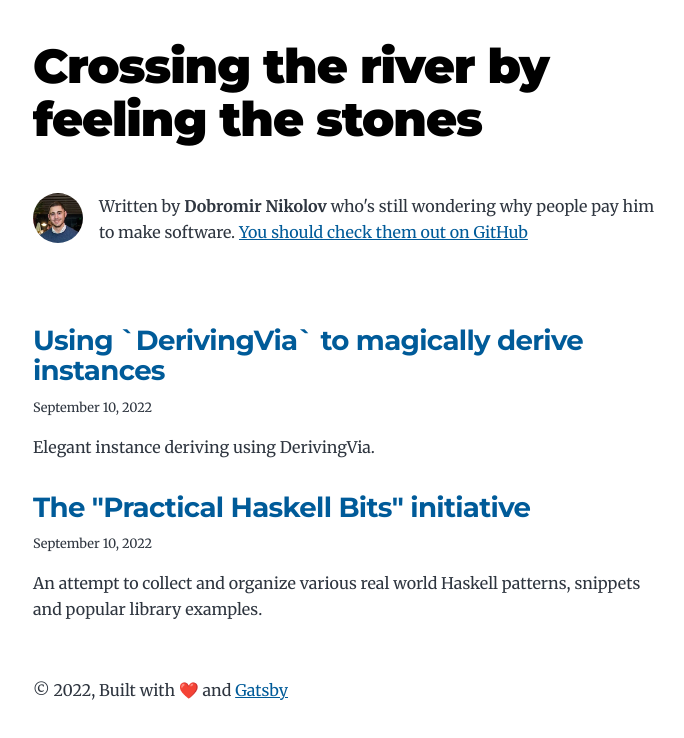
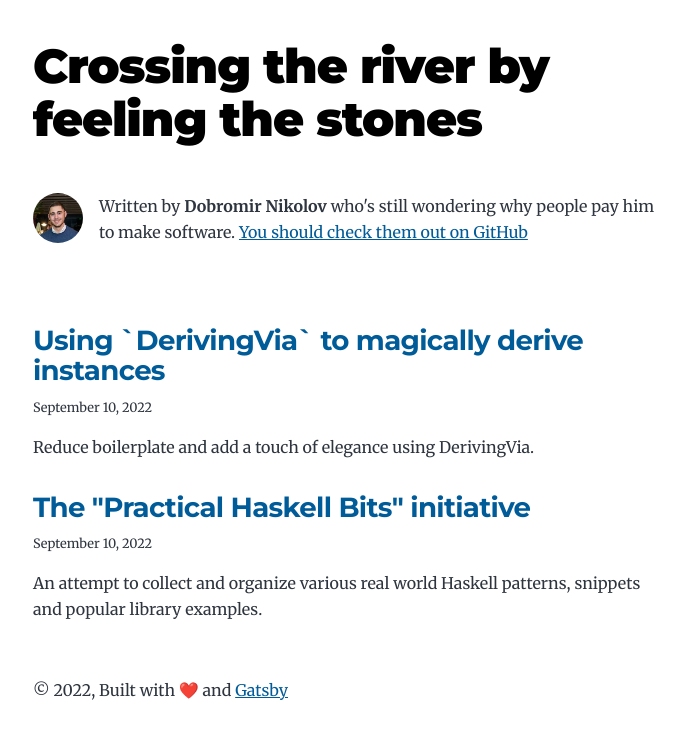
Before and after one commit to dnikolovv/dnikolovv.github.io, a Gatsby site: page / in a window 1280 px wide. Shown: the whole page, without its empty margins (291-975 px from the left). Built offline with nearby package versions, Linux system fonts and the light colour scheme; Gatsby itself is replaced by a stand-in of ours.

Commit message:
Adjust description.

```diff
--- a/content/blog/practical-haskell-deriving-via/index.md
+++ b/content/blog/practical-haskell-deriving-via/index.md
@@ -1,7 +1,7 @@
 ---
 title: "Using `DerivingVia` to magically derive instances"
 date: "2022-09-10T09:52:55.684205549Z"
-description: "Elegant instance deriving using DerivingVia."
+description: "Reduce boilerplate and add a touch of elegance using DerivingVia."
 ---
 
 > This short post is part of the [Practical Haskell Bits initiative](/practical-haskell-bits-initiative/). Visit the [repository](https://github.com/dnikolovv/practical-haskell) to find out more real-world examples like this.
```
